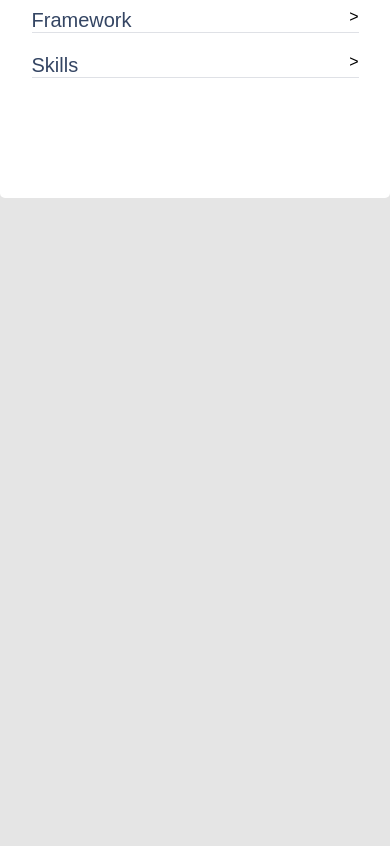
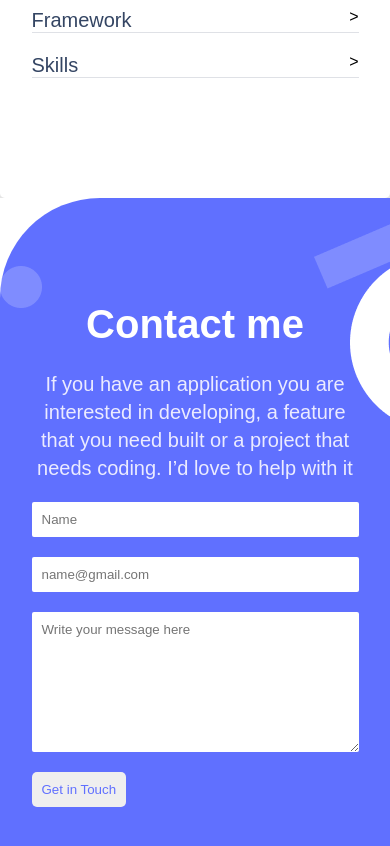
Before and after one commit to schoolsofafrika/Portfolio-Mobile-setup-and-first, a website: page index.html in a window 390 px wide. Shown: the part 4632-5478 px from the top of the page. Before the commit the page ends 4830 px from the top, so only its background shows below. Drawn offline with Linux system fonts and the light colour scheme.

Commit message:
Add html and css file

```diff
--- a/index.html
+++ b/index.html
@@ -193,5 +193,44 @@
           </div>
         </div>
       </div>
+
+
+      <!-- This is the contact form area -->
+      <div id="contact" class="contact">
+        <div class="contact-container">
+          <div class="contact-me">
+            <div>
+              <h2>Contact me</h2>
+            </div>
+          </div>
+          <div class="para">
+              <p>If you have an application you are interested in developing, a feature that you need built or a project that needs coding. I’d love to help with it</p>
+          </div>
+          <form action="https://formspree.io/f/xyyvleev" method="post">
+              <div>
+                  <ul>
+                      <li>
+                          <label for="name"></label>
+                          <input type="text" id="name" name="user-name" placeholder="Name" required maxlength="30">
+                      </li>
+                      <li>
+                          <label for="mail"></label>
+                          <input type="mail" id="mail" name="user-mail" placeholder="name@gmail.com" required>
+                      </li>
+                      <li>
+                          <label for="msg"></label>
+                          <textarea name="msg" id="mail" name="user-message" cols="30" rows="8" placeholder="Write your message here" required maxlength="500"></textarea>
+                      </li>
+                  </ul>
+              </div>
+              <div class="btn">
+                <div>
+                  <button type="button"><a href="#">Get in Touch</a></button>
+                </div>
+              </div>
+          </form>
+        </div>
+      </div>
+    </div>
 </body>
 </html>
--- a/style.css
+++ b/style.css
@@ -28,6 +28,10 @@ body {
 
 .content button a {
   color: #396df2;
+  transition: all 1s;
+}
+
+.contact-container form button a {
   transition: all 1s;
 }
 
@@ -84,6 +88,10 @@ body {
 
 .contact-container form .btn button a {
   color: #6070ff;
+}
+
+.contact-container form button a:hover {
+  color: #fff;
 }
 
 .about-myself .about-content button a:hover {
@@ -267,6 +275,10 @@ body {
   padding: 8px 10px;
   border-radius: 10px;
   margin-top: 20px;
+  transition: all 1s;
+}
+
+.contact-container form button {
   transition: all 1s;
 }
 
@@ -486,6 +498,10 @@ body {
   border: none;
 }
 
+.contact-container form button:hover {
+  background-color: #4053fc;
+}
+
 .about-myself .about-content button:hover {
   background-color: #396df2;
 }
@@ -587,3 +603,119 @@ body {
     margin-right: 20px;
   }
 }
+
+/* This is the contact me area */
+
+.contact {
+  background-color: #fff;
+}
+
+.contact-container {
+  padding-top: 100px;
+  padding-bottom: 100px;
+  background-color: #6070ff;
+  border-radius: 100px 0 0 0;
+  background-image: url(image/contact-form-background-shapes.png);
+}
+
+.contact-container .contact-me {
+  display: flex;
+  justify-content: center;
+  margin-bottom: 20px;
+}
+
+.contact-container .contact-me h2 {
+  font-weight: 700;
+  font-size: 40px;
+  line-height: 52px;
+  color: #fff;
+}
+
+.contact-container .para {
+  display: flex;
+  justify-content: center;
+  font-weight: 400;
+  font-size: 20px;
+  line-height: 28px;
+  color: #ebebff;
+  margin-bottom: 20px;
+}
+
+.contact-container form div {
+  display: flex;
+  justify-content: center;
+}
+
+.contact-container form div li input {
+  padding: 10px;
+  width: 447px;
+  border-radius: 2px;
+  margin-bottom: 20px;
+  border: none;
+}
+
+.contact-container form div li textarea {
+  padding: 10px;
+  width: 447px;
+  border: none;
+  margin-bottom: 20px;
+  border-radius: 2px;
+}
+
+.contact-container form .btn {
+  display: flex;
+  justify-content: center;
+}
+
+@media (max-width: 500px) {
+  .contact-container {
+    background-image: url(image/contact-form-shapes.png);
+  }
+
+  .contact-me div {
+    display: flex;
+    justify-content: center;
+  }
+
+  .contact-container .contact-me {
+    display: flex;
+    justify-content: center;
+  }
+
+  .contact-container .para {
+    display: flex;
+    justify-content: center;
+  }
+
+  .contact-container .para p {
+    width: 327px;
+    text-align: center;
+  }
+
+  .contact-container form div li {
+    display: flex;
+    justify-content: center;
+  }
+
+  .contact-container form div li input {
+    width: 327px;
+  }
+
+  .contact-container form div li textarea {
+    width: 327px;
+  }
+
+  .contact-container form .btn {
+    display: flex;
+    justify-content: center;
+  }
+
+  .contact-container form .btn div {
+    width: 327px;
+    display: inline;
+  }
+}
+
+.row {
+  text-align: center;
+}
```
